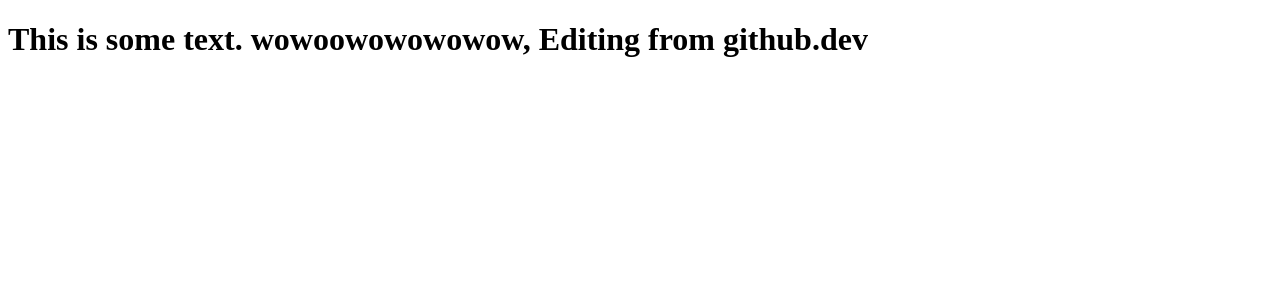
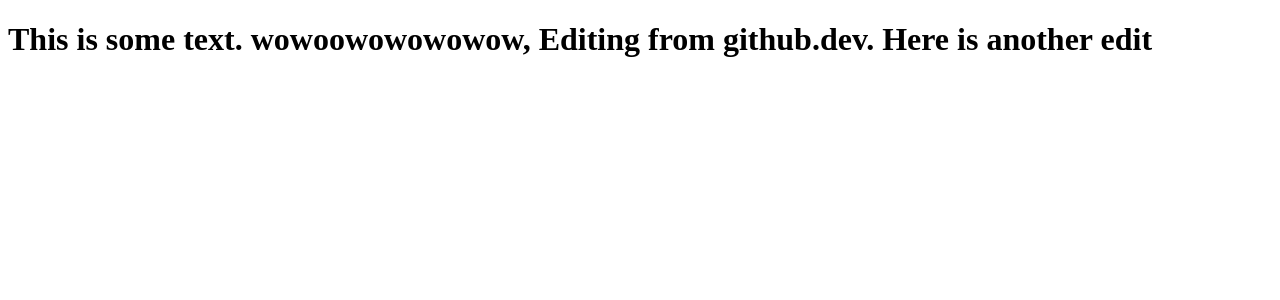
Before and after one commit to apcmarcignacio/webprog-it243-vuejs, a Vue app in the folder firstsfc/: page / in a window 1280 px wide. Shown: the top 300 px of the page. Built offline with nearby package versions, Linux system fonts and the light colour scheme.

Commit message:
edited another message

```diff
--- a/firstsfc/src/App.vue
+++ b/firstsfc/src/App.vue
@@ -6,7 +6,7 @@
 export default {
   data() {
     return {
-      message: 'This is some text. wowoowowowowow, Editing from github.dev'
+      message: 'This is some text. wowoowowowowow, Editing from github.dev. Here is another edit'
     };
   }
 };
```
